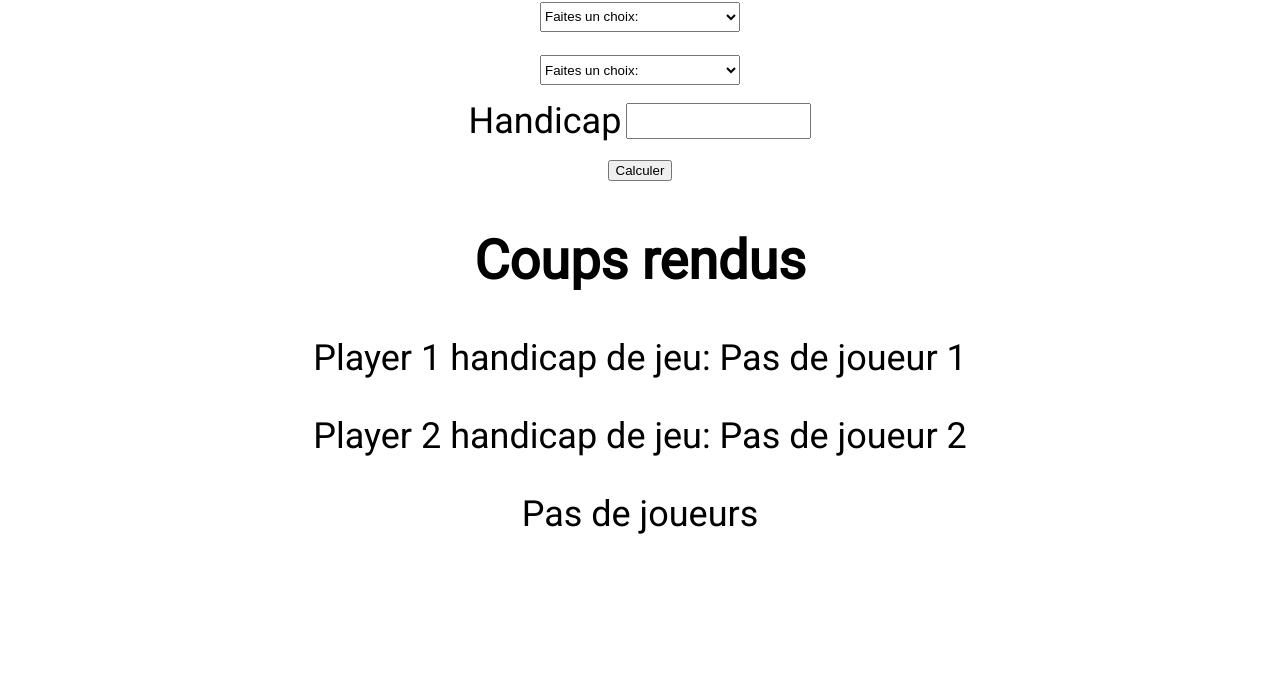
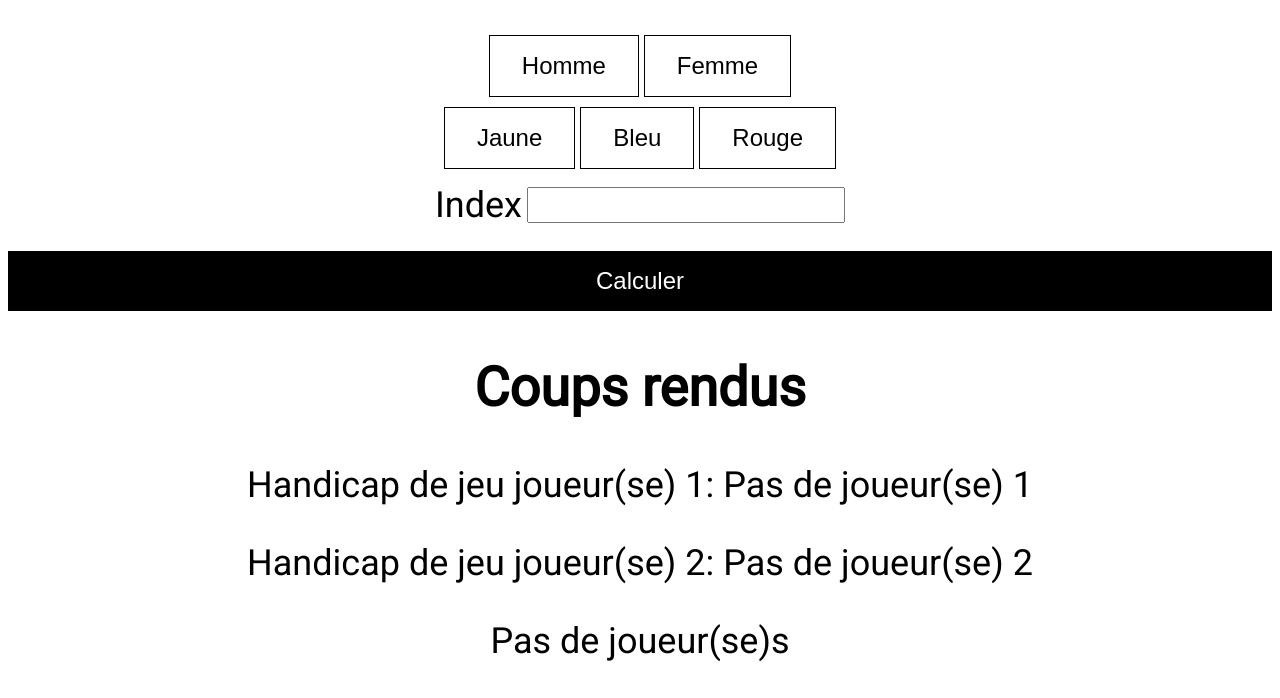
Before and after one commit to evansnicholas/golf-calculator, a plain HTML site: page index.html in a window 1280 px wide. Shown: the part 604-1302 px from the top of the page. Before the commit the page ends 1175 px from the top, so only its background shows below. Drawn offline with nearby package versions, Linux system fonts and the light colour scheme.

Commit message:
Styling improvements.

```diff
--- a/index.html
+++ b/index.html
@@ -33,12 +33,66 @@
 
     input {
       height: 30px;
+      font-size: 24px;
     }
 
     div.form {
       display: flex;
       flex-direction: column;
       align-items: center;
+    }
+
+    button.player-data {
+      display: inline-block;
+      border-style: solid;
+      border-width: 1px;
+      padding: 1rem 2rem;
+      font-size: 24px;
+      margin: 0;
+      text-decoration: none;
+      background: white;
+      color: black;
+      cursor: pointer;
+      text-align: center;
+    }
+
+    button.calculate {
+      display: inline-block;
+      border: none;
+      padding: 1rem;
+      font-size: 24px;
+      margin: 0;
+      text-decoration: none;
+      background: black;
+      color: white;
+      cursor: pointer;
+      text-align: center;
+      width: 100%;
+    }
+
+    .spacer {
+      display: inline-block;
+      width: 5px;
+    }
+
+    button.player-data.selected {
+      background-color: #9EEBCF;
+      color: white;
+    }
+
+    button.player-data.selected-y {
+      background-color: #FBF1A9;
+      color: white;
+    }
+
+    button.player-data.selected-b {
+      background-color: #96CCFF;
+      color: white;
+    }
+
+    button.player-data.selected-r {
+      background-color: #FF725C;
+      color: white;
     }
   </style>
   <script type="module">
@@ -85,16 +139,16 @@
         this.setState(newState);
       }
 
-      selectPlayerGender = (e, player) => {
+      selectPlayerGender = (gender, player) => {
         const playerState = this.state[player];
-        playerState.gender = e.target.value;
+        playerState.gender = gender
         const newState = Object.assign({}, this.state, { [player]: playerState });
         this.setState(newState);
       }
 
-      selectPlayerTees = (e, player) => {
+      selectPlayerTees = (tees, player) => {
         const playerState = this.state[player];
-        playerState.tees = e.target.value;
+        playerState.tees = tees;
         const newState = Object.assign({}, this.state, { [player]: playerState });
         this.setState(newState);
       }
@@ -117,59 +171,109 @@
 
       formatCoupsRendus = (shots) => {
         if (shots === undefined || shots === null) {
-          return 'Pas de joueurs';
+          return 'Pas de joueur(se)s';
         }
         if (shots === 0) {
           return 'Pas de coups rendus';
         }
         const player = shots > 0 ? '2' : '1';
-        return `Joueur ${player} rends ${Math.abs(shots)} coups`;
+        return `Joueur(se) ${player} rend ${Math.abs(shots)} coups`;
+      }
+
+      getGenderButtonClass(player, gender) {
+        let playerDataClass = 'player-data';
+        if (this.state[player] && this.state[player].gender) {
+          if (this.state[player].gender === gender) {
+            playerDataClass = `${playerDataClass} selected`;
+          }
+        }
+        return playerDataClass;
+      }
+
+      getTeeButtonClass(player, tees) {
+        let playerDataClass = 'player-data';
+        if (this.state[player] && this.state[player].tees) {
+          if (this.state[player].tees === tees) {
+            playerDataClass = `${playerDataClass} selected-${tees}`;
+          }
+        }
+        return playerDataClass;
       }
 
       render() {
         console.log(this.state);
-
         return (
           h('div', null,
             h('div', { class: 'title' },
               h('h1', null, 'Calculatrice Points Rendus')),
-            h('form', null,
+            h('form', { style: 'padding-bottom:25px' },
               h('div', { class: 'form' },
-                h('h2', null, 'Joueur 1'),
-                h('div', { style: 'padding-bottom:10px' },
-                  h('select', { onChange: (e) => this.selectPlayerGender(e, 1) },
-                    h('option', { disabled: "disabled", selected: "selected" }, 'Faites un choix:'),
-                    h('option', { value: 'm' }, 'Homme'),
-                    h('option', { value: 'w' }, 'Femme'))
+                h('h2', null, 'Joueur(se) 1'),
+                h('div', { style: 'padding-bottom:15px' },
+                  h('button', {
+                    type: 'button',
+                    class: this.getGenderButtonClass(1, 'm'),
+                    onClick: () => this.selectPlayerGender('m', 1) }, 'Homme'),
+                  h('div', { class: "spacer" }),
+                  h('button', {
+                    type: 'button',
+                    class: this.getGenderButtonClass(1, 'w'),
+                    onClick: () => this.selectPlayerGender('w', 1) }, 'Femme')
                 ),
-                h('div', { style: 'padding-bottom:10px' },
-                  h('select', { onChange: (e) => this.selectPlayerTees(e, 1) },
-                    h('option', { disabled: "disabled", selected: "selected" }, 'Faites un choix:'),
-                    h('option', { value: 'y' }, 'Jaune'),
-                    h('option', { value: 'b' }, 'Bleu'),
-                    h('option', { value: 'r' }, 'Rouge'))),
+                h('div', { style: 'padding-bottom:15px' },
+                  h('button', {
+                    type: 'button',
+                    class: this.getTeeButtonClass(1, 'y'),
+                    onClick: () => this.selectPlayerTees('y', 1) }, 'Jaune'),
+                  h('div', { class: "spacer" }),
+                  h('button', {
+                    type: 'button',
+                    class: this.getTeeButtonClass(1, 'b'),
+                    onClick: () => this.selectPlayerTees('b', 1) }, 'Bleu'),
+                  h('div', { class: "spacer" }),
+                  h('button', {
+                    type: 'button',
+                    class: this.getTeeButtonClass(1, 'r'),
+                    onClick: () => this.selectPlayerTees('r', 1) }, 'Rouge')
+                ),
                 h('div', { class: 'input' },
-                  h('label', { for: 'handicap', style: 'padding-right:5px' }, 'Handicap'),
+                  h('label', { for: 'handicap', style: 'padding-right:5px' }, 'Index'),
                   h('input', {
                     id: 'handicap',
                     type: "text",
                     value: this.state.value,
                     onInput: (e) => this.onInput(e, 1)})
                 ),
-                h('h2', null, 'Joueur 2'),
+                h('h2', null, 'Joueur(se) 2'),
                 h('div', { style: 'padding-bottom:10px' },
-                  h('select', { onChange: (e) => this.selectPlayerGender(e, 2) },
-                    h('option', { disabled: "disabled", selected: "selected" }, 'Faites un choix:'),
-                    h('option', { value: 'm' }, 'Homme'),
-                    h('option', { value: 'w' }, 'Femme'))),
+                  h('button', {
+                    type: 'button',
+                    class: this.getGenderButtonClass(2, 'm'),
+                    onClick: () => this.selectPlayerGender('m', 2) }, 'Homme'),
+                  h('div', { class: "spacer" }),
+                  h('button', {
+                    type: 'button',
+                    class: this.getGenderButtonClass(2, 'w'),
+                    onClick: () => this.selectPlayerGender('w', 2) }, 'Femme')
+                ),
                 h('div', { style: 'padding-bottom:10px' },
-                  h('select', { onChange: (e) => this.selectPlayerTees(e, 2) },
-                    h('option', { disabled: "disabled", selected: "selected" }, 'Faites un choix:'),
-                    h('option', { value: 'y' }, 'Jaune'),
-                    h('option', { value: 'b' }, 'Bleu'),
-                    h('option', { value: 'r' }, 'Rouge'))),
+                  h('button', {
+                    type: 'button',
+                    class: this.getTeeButtonClass(2, 'y'),
+                    onClick: () => this.selectPlayerTees('y', 2) }, 'Jaune'),
+                  h('div', { class: "spacer" }),
+                  h('button', {
+                    type: 'button',
+                    class: this.getTeeButtonClass(2, 'b'),
+                    onClick: () => this.selectPlayerTees('b', 2) }, 'Bleu'),
+                  h('div', { class: "spacer" }),
+                  h('button', {
+                    type: 'button',
+                    class: this.getTeeButtonClass(2, 'r'),
+                    onClick: () => this.selectPlayerTees('r', 2) }, 'Rouge')
+                ),
                 h('div', { class: 'input' },
-                  h('label', { for: 'handicap', style: 'padding-right:5px' }, 'Handicap'),
+                  h('label', { for: 'handicap', style: 'padding-right:5px' }, 'Index'),
                   h('input', {
                     id: 'handicap',
                     type: "text",
@@ -178,10 +282,10 @@
                 )
               )
             ),
-            h('button', { onClick: this.calculate }, 'Calculer'),
+            h('button', { class: 'calculate', onClick: this.calculate }, 'Calculer'),
             h('h2', null, 'Coups rendus'),
-            h('p', null, `Player 1 handicap de jeu: ${this.state.p1H ?? 'Pas de joueur 1'}`),
-            h('p', null, `Player 2 handicap de jeu: ${this.state.p2H ?? 'Pas de joueur 2'}`),
+            h('p', null, `Handicap de jeu joueur(se) 1: ${this.state.p1H ?? 'Pas de joueur(se) 1'}`),
+            h('p', null, `Handicap de jeu joueur(se) 2: ${this.state.p2H ?? 'Pas de joueur(se) 2'}`),
             h('p', null, this.formatCoupsRendus(this.state.shots))
           )
         );
```
